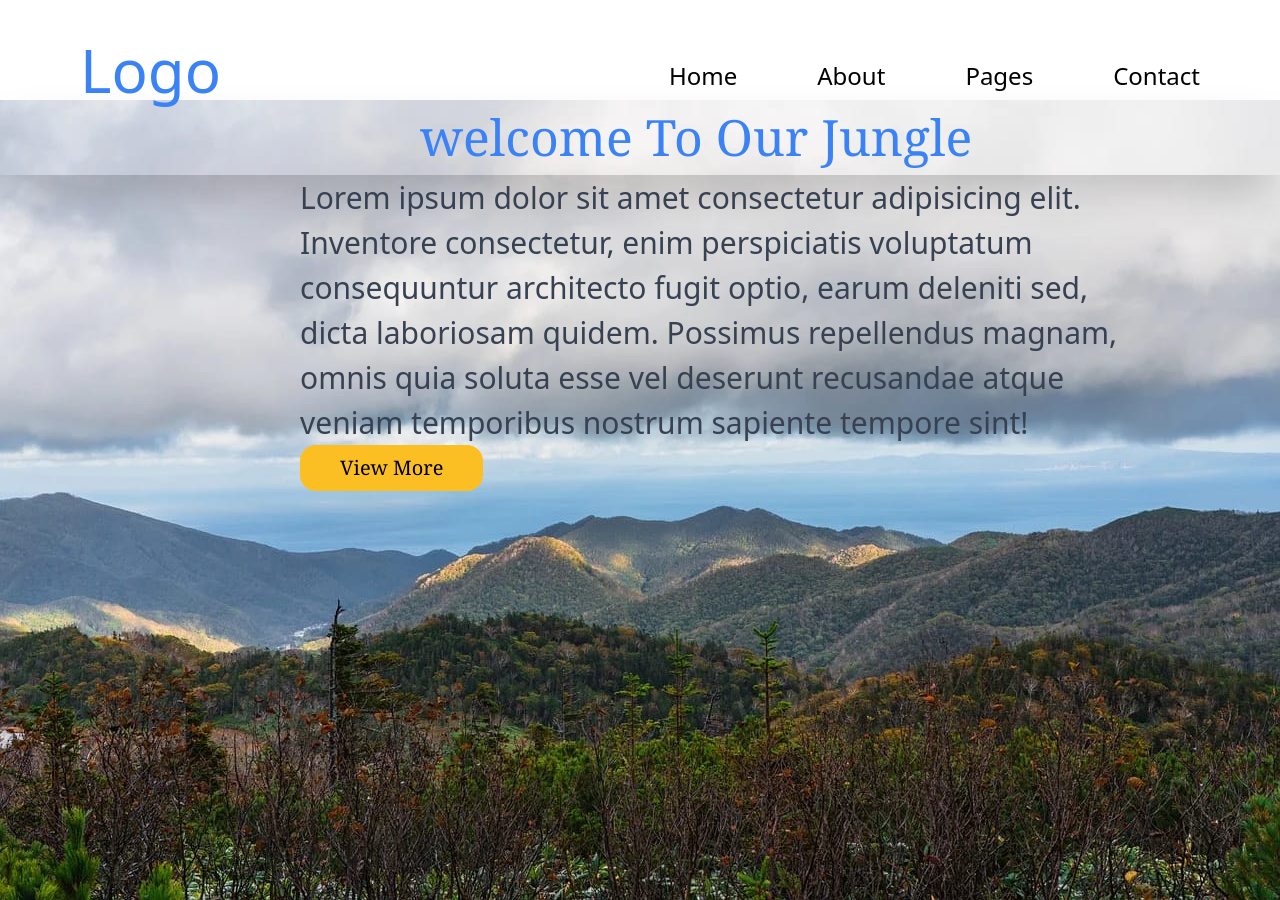
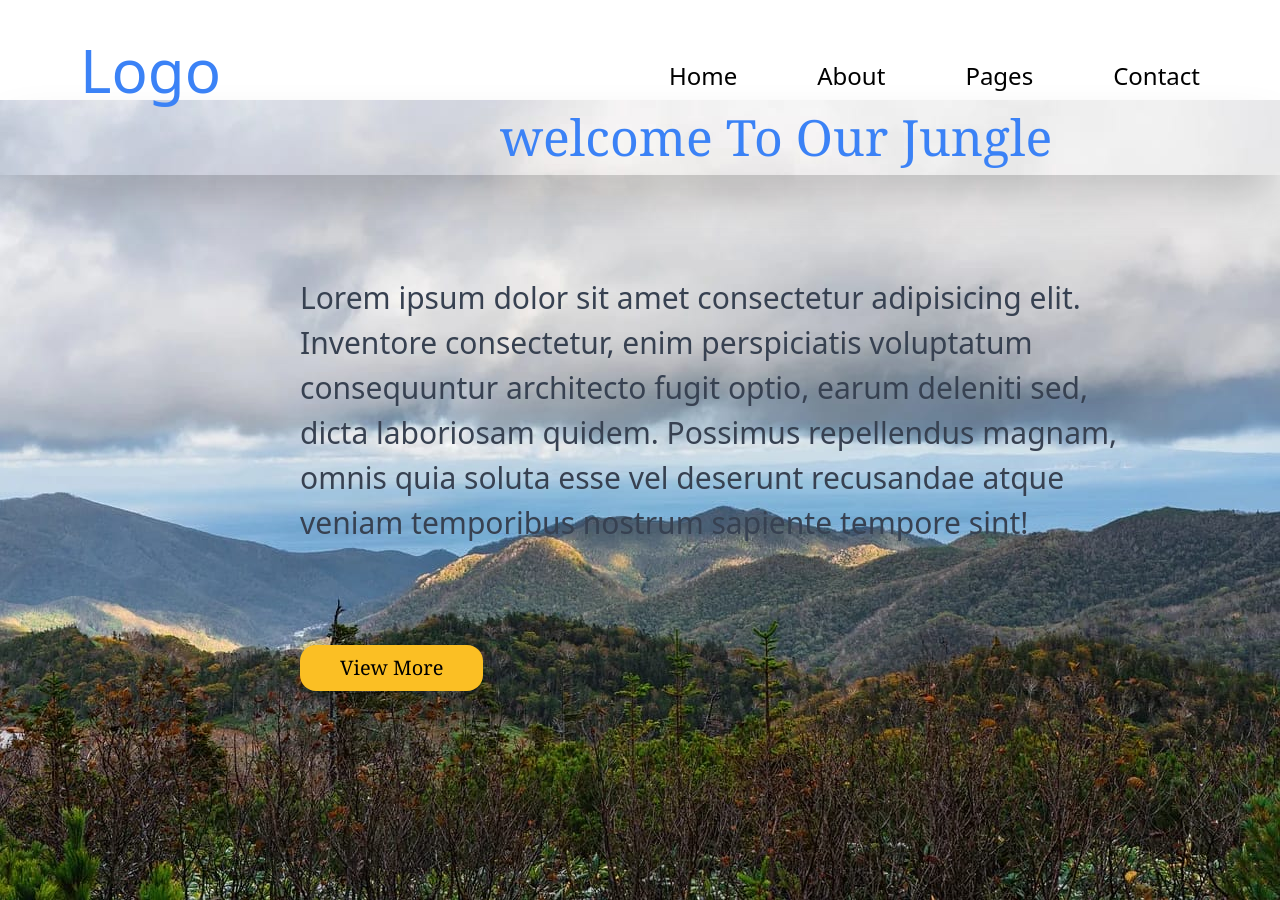
Before and after one commit to EngAbdi240/Collaborate-project, a plain HTML site: page index.html in a window 1280 px wide. Drawn offline with nearby package versions, Linux system fonts and the light colour scheme.

Commit message:
h1 and p

```diff
--- a/index.html
+++ b/index.html
@@ -22,9 +22,9 @@
     </div>
 
     <div class="w-full h-screen bg-[url(beeeeeeero.jpg)] bg-center bg-cover">
-        <h1 class="text-[50px] pl-[420px] font-serif text-blue-500 shadow-2xl">welcome To Our Jungle</h1>
-        <p class="w-[90%] text-[30px] text-gray-700 pl-[300px]">Lorem ipsum dolor sit amet consectetur adipisicing elit. Inventore consectetur, enim perspiciatis voluptatum consequuntur architecto fugit optio, earum deleniti sed, dicta laboriosam quidem. Possimus repellendus magnam, omnis quia soluta esse vel deserunt recusandae atque veniam temporibus nostrum sapiente tempore sint!</p>
-        <button class="bg-amber-400 px-10 py-2 rounded-2xl text-[20px] font-serif ml-[300px]">View More</button>
+        <h1 class="text-[50px] pl-[500px] font-serif text-blue-500 shadow-2xl">welcome To Our Jungle</h1>
+        <p class="w-[90%] text-[30px] text-gray-700 pl-[300px] mt-[100px]">Lorem ipsum dolor sit amet consectetur adipisicing elit. Inventore consectetur, enim perspiciatis voluptatum consequuntur architecto fugit optio, earum deleniti sed, dicta laboriosam quidem. Possimus repellendus magnam, omnis quia soluta esse vel deserunt recusandae atque veniam temporibus nostrum sapiente tempore sint!</p>
+        <button class="bg-amber-400 px-10 py-2 rounded-2xl text-[20px] font-serif ml-[300px] mt-[100px]">View More</button>
      </div>
 
 </body>
```
